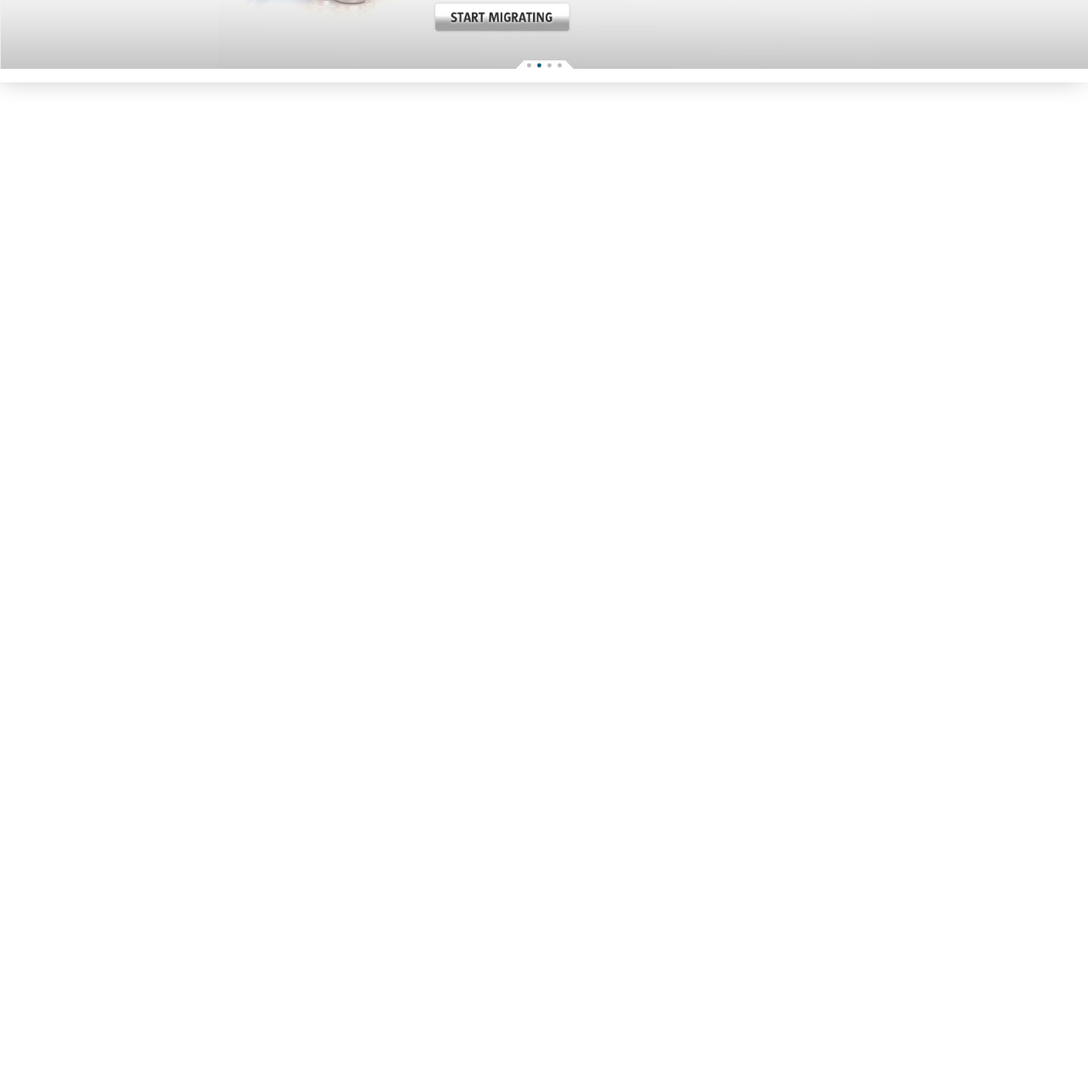
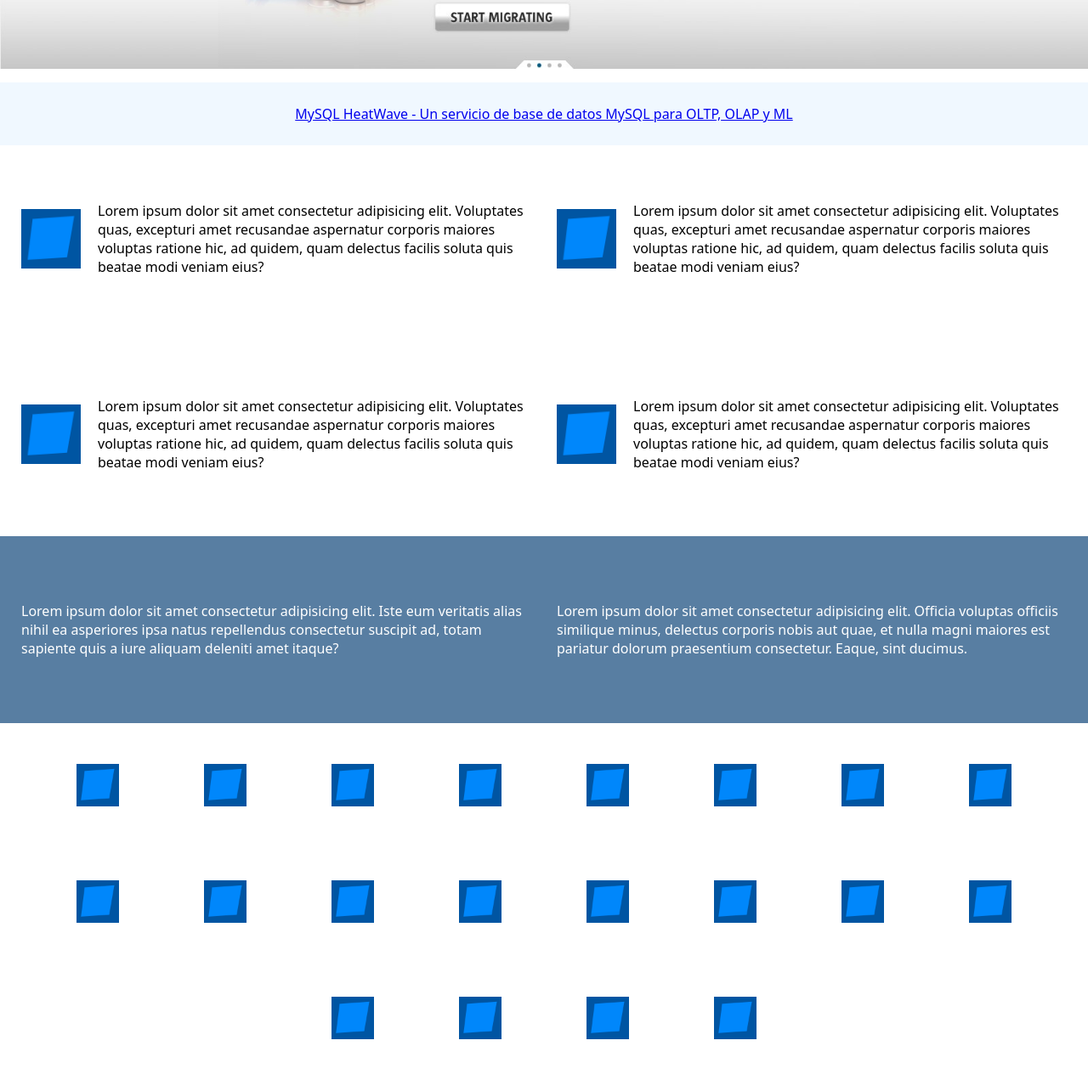
Before and after one commit to IluHeart/DpelgangerMySQL, a plain HTML site: page index.html in a window 1280 px wide. Shown: the part 465-1736 px from the top of the page at 85% size. Before the commit the page ends 800 px from the top, so only its background shows below. Drawn offline with Linux system fonts and the light colour scheme.

Commit message:
Copia MySQL.com

```diff
--- a/index.html
+++ b/index.html
@@ -8,6 +8,7 @@
     <link rel="stylesheet" href="styles.css">
 </head>
 <body>
+
     <header>
         <div id="contFATHER">
             <img src="MySQL-logo.png" alt="" class="logo">
@@ -54,6 +55,8 @@
                         <li><a href="#"> News & Events </a></li>
                         <li><a href="#"> How to Buy </a></li>
                     </ul>
+                    <button class="Open">ABRIR</button>
+                    <button class="Close">CERRAR</button>
                 </nav>
             </div>
         </div>
@@ -75,9 +78,61 @@
         </ul>
     </div>
     <div>
-        <div class="">
-
+        <div class="lineBlue">
+            <a href="#"> <p> MySQL HeatWave - Un servicio de base de datos MySQL para OLTP, OLAP y ML </p> </a>
         </div>
+    </div>
+    <div class="contMain">
+        <div class="contMain_1">
+            <img class="imgMain" src="Icono.png" alt="">
+            <p>Lorem ipsum dolor sit amet consectetur adipisicing elit. Voluptates quas, excepturi amet recusandae aspernatur corporis maiores voluptas ratione hic, ad quidem, quam delectus facilis soluta quis beatae modi veniam eius?</p>
+        </div>
+        <div class="contMain_1">
+            <img class="imgMain" src="Icono.png" alt="">
+            <p>Lorem ipsum dolor sit amet consectetur adipisicing elit. Voluptates quas, excepturi amet recusandae aspernatur corporis maiores voluptas ratione hic, ad quidem, quam delectus facilis soluta quis beatae modi veniam eius?</p>
+        </div>
+        <div class="contMain_1">
+            <img class="imgMain" src="Icono.png" alt="">
+            <p>Lorem ipsum dolor sit amet consectetur adipisicing elit. Voluptates quas, excepturi amet recusandae aspernatur corporis maiores voluptas ratione hic, ad quidem, quam delectus facilis soluta quis beatae modi veniam eius?</p>
+        </div>
+        <div class="contMain_1">
+            <img class="imgMain" src="Icono.png" alt="">
+            <p>Lorem ipsum dolor sit amet consectetur adipisicing elit. Voluptates quas, excepturi amet recusandae aspernatur corporis maiores voluptas ratione hic, ad quidem, quam delectus facilis soluta quis beatae modi veniam eius?</p>
+        </div>
+        <div class="contMain" id="blue">
+            <div class="contMain_1">
+                <p>
+                    Lorem ipsum dolor sit amet consectetur adipisicing elit. Iste eum veritatis alias nihil ea asperiores ipsa natus repellendus consectetur suscipit ad, totam sapiente quis a iure aliquam deleniti amet itaque?
+                </p>
+            </div>
+            <div class="contMain_1">
+                <p>
+                    Lorem ipsum dolor sit amet consectetur adipisicing elit. Officia voluptas officiis similique minus, delectus corporis nobis aut quae, et nulla magni maiores est pariatur dolorum praesentium consectetur. Eaque, sint ducimus.
+                </p>
+            </div>
+        </div>
+    </div>
+    <div class="contMain2">
+        <div class="Icono"><img src="Icono.png" alt=""></div>
+        <div class="Icono"><img src="Icono.png" alt=""></div>
+        <div class="Icono"><img src="Icono.png" alt=""></div>
+        <div class="Icono"><img src="Icono.png" alt=""></div>
+        <div class="Icono"><img src="Icono.png" alt=""></div>
+        <div class="Icono"><img src="Icono.png" alt=""></div>
+        <div class="Icono"><img src="Icono.png" alt=""></div>
+        <div class="Icono"><img src="Icono.png" alt=""></div>
+        <div class="Icono"><img src="Icono.png" alt=""></div>
+        <div class="Icono"><img src="Icono.png" alt=""></div>
+        <div class="Icono"><img src="Icono.png" alt=""></div>
+        <div class="Icono"><img src="Icono.png" alt=""></div>
+        <div class="Icono"><img src="Icono.png" alt=""></div>
+        <div class="Icono"><img src="Icono.png" alt=""></div>
+        <div class="Icono"><img src="Icono.png" alt=""></div>
+        <div class="Icono"><img src="Icono.png" alt=""></div>
+        <div class="Icono"><img src="Icono.png" alt=""></div>
+        <div class="Icono"><img src="Icono.png" alt=""></div>
+        <div class="Icono"><img src="Icono.png" alt=""></div>
+        <div class="Icono"><img src="Icono.png" alt=""></div>
     </div>
 
 </body>
--- a/styles.css
+++ b/styles.css
@@ -6,7 +6,7 @@ body {
     box-shadow: -2px -2px 29px -4px rgba(0, 0, 0, 0.3);
 }
 
-@media only screen and (max-width: 1364px) {
+@media only screen and (max-width: 1600px) {
     body {
         width: 100%;
     }
@@ -33,6 +33,7 @@ body {
 
     .cont-1 {
         display: flex;
+        flex-wrap: wrap;
         flex-grow: 1;
         justify-content: space-between;
         align-items: center;
@@ -48,6 +49,7 @@ body {
 #txtSup {
     justify-content: center;
     text-align: center;
+    opacity: 50%;
 }
 
 #buscadorBox {
@@ -57,6 +59,7 @@ body {
 
 #contact {
     display: flex;
+    flex-wrap: wrap;
     justify-content: center;
     gap: 30px;
 }
@@ -67,6 +70,7 @@ body {
 
 .nav-1 {
     display: flex;
+    flex-wrap: wrap;
 }
 
 .nav-1 ul li {
@@ -118,6 +122,7 @@ body {
 .nav-2 {
     background-color: rgb(0, 118, 165);
     display: flex;
+    flex-wrap: wrap;
     flex-direction:row;
     align-items: center;
 }
@@ -135,6 +140,44 @@ body {
     text-decoration: none;
     font-weight: 500 ;
     text-transform: uppercase;
+}
+
+.Open , .Close {
+    display: none;
+}
+
+@media only screen and (max-width: 1000px) {
+    .Open , .Close {
+        display: flex;
+        gap: 10px;
+    }
+
+    #contFATHER {
+        flex-direction: column;
+        justify-content: center;
+        align-items: center;
+    }
+
+    #contSup{
+        display: flex;
+        margin: auto;
+        padding: 0;
+
+    }
+
+    #contFATHER {flex-wrap: wrap}
+
+    hr , #txtSup {display: none;}
+
+
+    .nav-1 {
+        display: none;
+    }
+
+
+    .nav-2 ul li {
+        display: none;
+    }
 }
 
 .slider {
@@ -170,3 +213,73 @@ body {
     75%{margin-left: -300%;}
     100%{margin-left: -300%;}
 }
+
+.lineBlue {
+    display: flex;
+    padding: 10px;
+    background-color: aliceblue;
+    margin: auto;
+    justify-content:center ;
+    align-items: center;
+}
+
+.contMain  {
+    display: flex;
+    margin: auto;
+    width: 100%;
+    height: 100%;
+    padding: 0;
+    justify-content:center;
+    align-items: center;
+    flex-wrap: wrap;
+    gap: 10px;
+}
+
+    .contMain_1 {
+        display: flex;
+        gap: 20px;
+        padding: 10px;
+        align-items: center;
+        width: 600px;
+        height: 200px;
+    }
+
+.imgMain {
+    display: block;
+    width: 70px;
+    height: 70px;
+}
+
+#blue {
+    background-color: rgba(36, 86, 133, 0.76);
+    display: flex;
+}
+
+#blue p {
+    color: white;
+}
+
+.contMain2 {
+    display: flex;
+    flex-wrap: wrap;
+    justify-content:center;
+    align-items: center;
+    padding: 10px;
+    gap: 10px;
+    height: 400px;
+}
+
+.Icono {
+    display: flex;
+    justify-content:center;
+    align-items: center;
+    border-radius: 20px;
+    height: 50px;
+    width: 140px;
+}
+
+.Icono img {
+    padding: 0;
+    width: auto;
+    height: 100%;
+}
```
Also changed, not shown: Icono.png (added).
